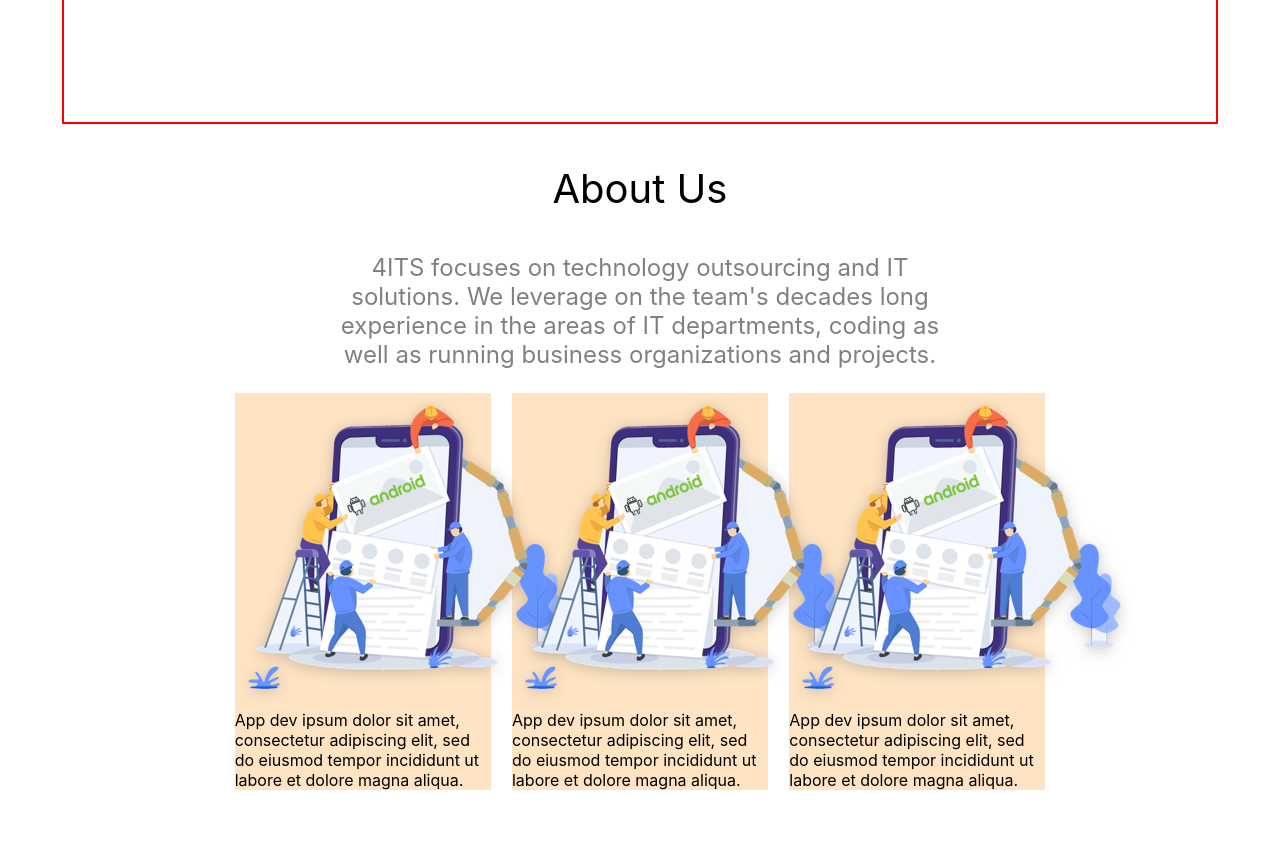
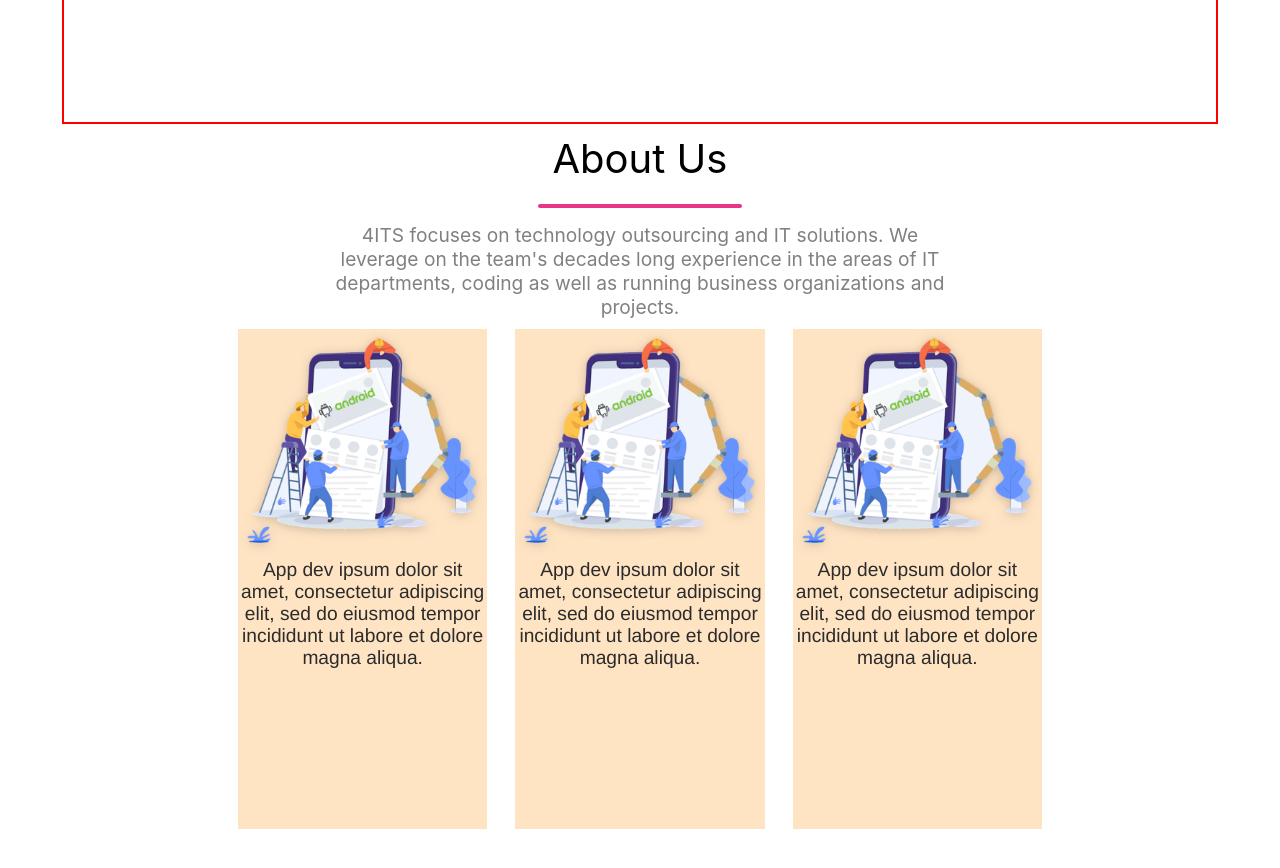
Before and after one commit to RTRealm/itconcierge, a React (Create React App) app: page / in a window 1280 px wide. Shown: the part 760-1628 px from the top of the page. Before the commit the page ends 1550 px from the top, so only its background shows below. Built offline with nearby package versions, Linux system fonts and the light colour scheme.

Commit message:
working on layout from scratch.

```diff
--- a/src/App.css
+++ b/src/App.css
@@ -2,6 +2,7 @@
 	display: flex;
 	flex-direction: column;
 	align-items: center;
+	min-height: 300vh;
 }
 
 .services {
--- a/src/components/AboutUs/AboutUs.css
+++ b/src/components/AboutUs/AboutUs.css
@@ -1,6 +1,10 @@
 .aboutUsContent {
 	width: 50vw;
 	text-align: center;
+}
+
+p {
+	margin: 10px;
 }
 
 .title {
@@ -8,6 +12,6 @@
 }
 
 .description {
-	font-size: 1.5rem;
+	font-size: 1.2rem;
 	color: grey;
 }
--- a/src/components/AboutUs/AboutUs.js
+++ b/src/components/AboutUs/AboutUs.js
@@ -1,10 +1,13 @@
 import React from 'react';
 import './AboutUs.css';
+
+import separator from '../../img/website-line@2x.png';
 
 export default function AboutUs() {
 	return (
 		<div className='aboutUsContent'>
 			<p className='title'>About Us</p>
+			<img alt='separator' src={separator}></img>
 			<p className='description'>
 				4ITS focuses on technology outsourcing and IT solutions. We leverage on the team's decades
 				long experience in the areas of IT departments, coding as well as running business
--- a/src/components/service/Service.css
+++ b/src/components/service/Service.css
@@ -1,16 +1,18 @@
 .service {
 	background-color: bisque;
-	width: 20vw;
+	width: 30%;
+	height: 500px;
 }
 
 .bitmap {
-	position: relative;
+	width: 100%;
+	height: auto;
 }
 
-.website .loremipsumdolorsicopy {
+.bodyText {
 	position: relative;
 	font-family: 'AvenirNext-Regular', Helvetica, Arial, serif;
-	font-size: 2em;
+	font-size: 1.2rem;
 	color: rgba(43, 43, 43, 1);
 	text-align: center;
 }
--- a/src/components/service/Service.js
+++ b/src/components/service/Service.js
@@ -6,7 +6,7 @@ export default function Service() {
 	return (
 		<div className='service'>
 			<img alt='imageService' src={bitmap} className='bitmap' />
-			<div className='loremipsumdolorsicopy'>
+			<div className='bodyText'>
 				App dev ipsum dolor sit amet, consectetur adipiscing elit, sed do eiusmod tempor incididunt
 				ut labore et dolore magna aliqua.
 			</div>
```
